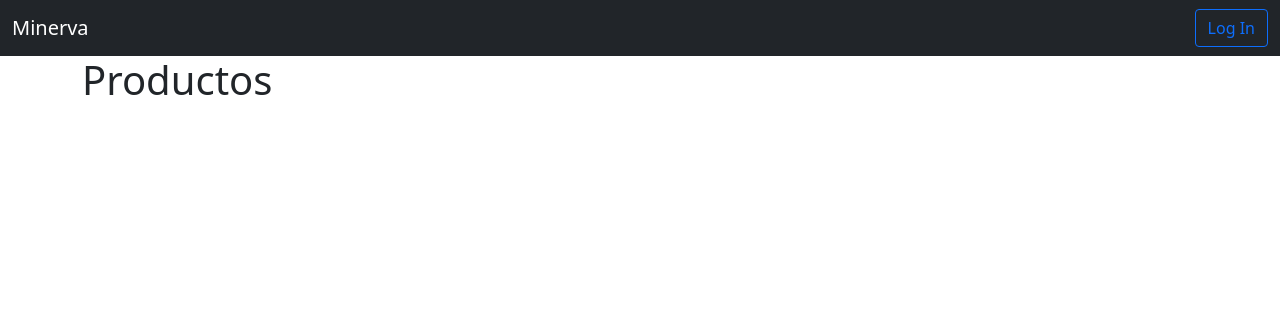
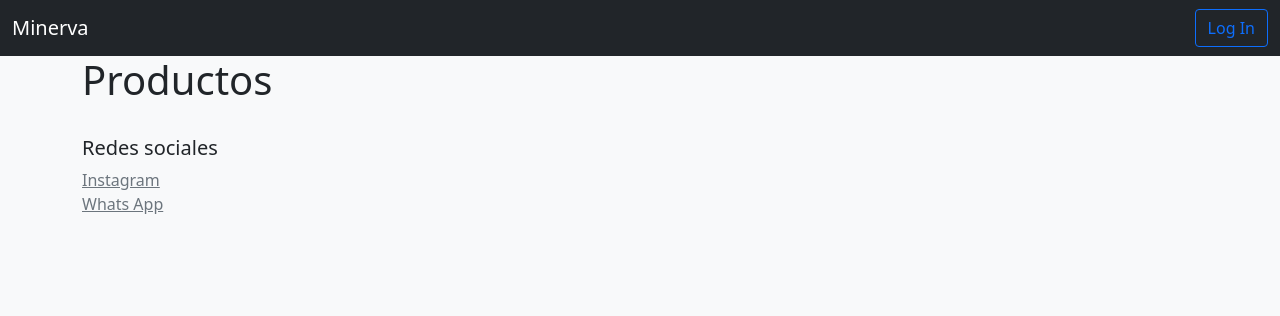
Before and after one commit to ivanln26/404_minerva, a Django app: page / in a window 1280 px wide. Shown: the top 316 px of the page. Run offline with Django 3.2, Linux system fonts and the light colour scheme; data that the repository does not hold is empty.

Commit message:
Add sample footer

```diff
--- a/minerva/templates/base.html
+++ b/minerva/templates/base.html
@@ -10,12 +10,14 @@
       {% endblock %}
     </title>
   </head>
-  <body>
+  <body class="bg-light">
     {% include 'navbar.html' %}
     <div class="container">
       {% block content %}
       {% endblock %}
     </div>
+    {% block footer %}
+    {% endblock %}
     <script src="https://cdn.jsdelivr.net/npm/bootstrap@5.0.1/dist/js/bootstrap.bundle.min.js" integrity="sha384-gtEjrD/SeCtmISkJkNUaaKMoLD0//ElJ19smozuHV6z3Iehds+3Ulb9Bn9Plx0x4" crossorigin="anonymous"></script>
   </body>
 </html>
--- /dev/null
+++ b/minerva/templates/footer.html
@@ -0,0 +1,11 @@
+<footer class="container py-5">
+  <div class="row">
+    <div class="col-12 col-md">
+      <h5>Redes sociales</h5>
+      <ul class="list-unstyled text-small">
+        <li><a class="link-secondary" href="#">Instagram</a></li>
+        <li><a class="link-secondary" href="#">Whats App</a></li>
+      </ul>
+    </div>
+  </div>
+</footer>
--- a/minerva/templates/index.html
+++ b/minerva/templates/index.html
@@ -17,3 +17,7 @@
     {% endfor %}
   </div>
 {% endblock %}
+
+{% block footer %}
+  {% include 'footer.html' %}
+{% endblock %}
```
